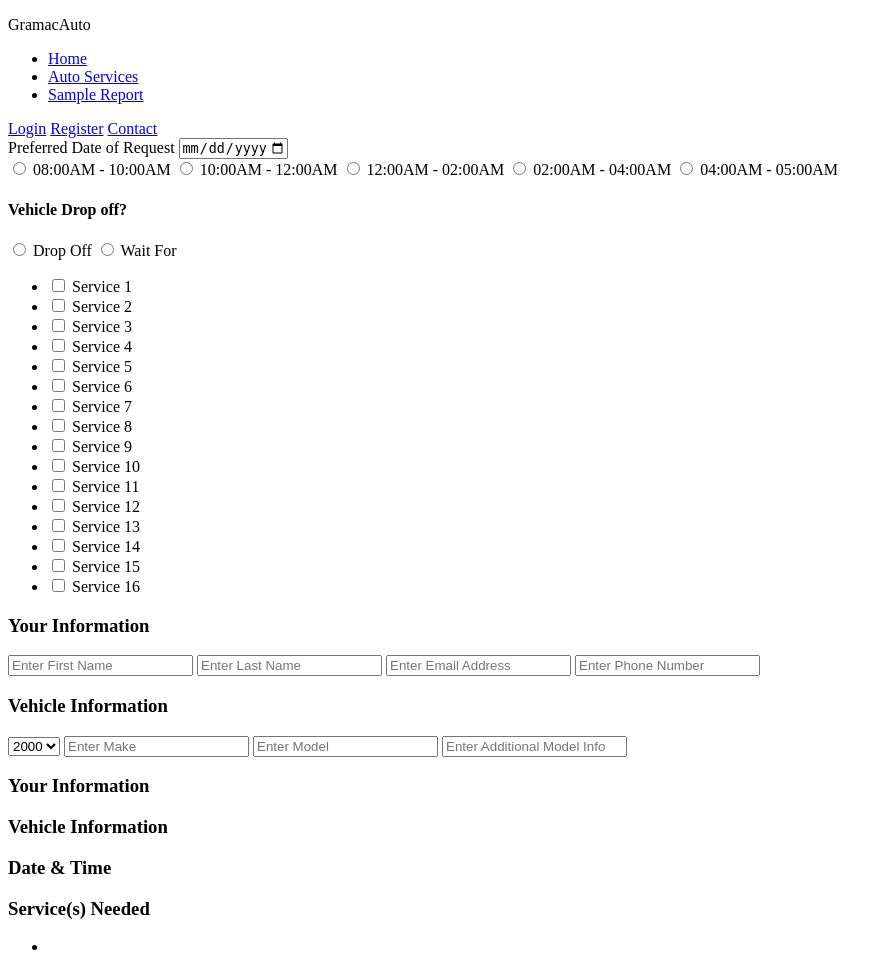
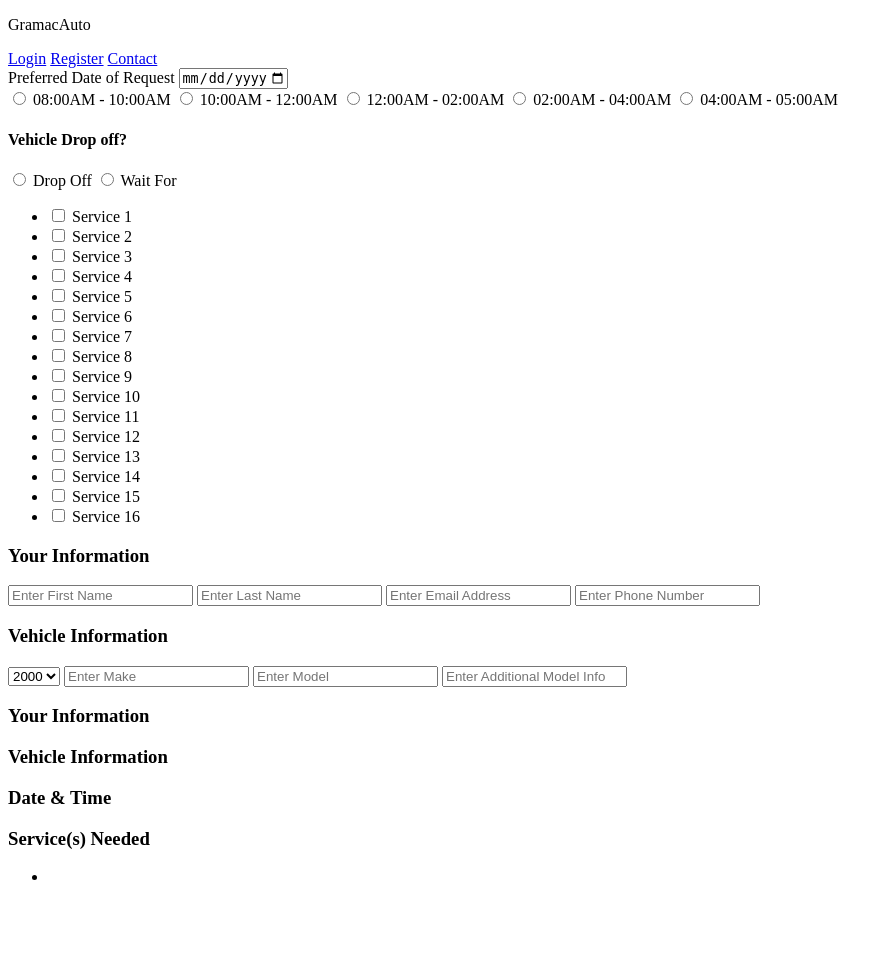
Before and after one commit to Saaeen-Grant-UWI/COMP2140-Project, a PHP site: page /appointment.php in a window 1280 px wide. Shown: the whole page, without its empty margins (0-893 px from the left). After the commit the page ends 880 px from the top, so only its background shows below. Run offline with PHP 8.4, Linux system fonts and the light colour scheme.

Commit message:
Updated header.php

```diff
--- a/pages/includes/header.php
+++ b/pages/includes/header.php
@@ -1,11 +1,6 @@
 <header>
     <div class="container">
     <p><a href="index.php" style="text-decoration: none; color: inherit;">GramacAuto</a></p>
-        <ul>
-            <li><a href="index.php">Home</a></li>
-            <li><a href="#">Auto Services</a></li>
-            <li><a href="#">Sample Report</a></li>
-        </ul>
         <div class="call-to-action-container">
             <a href="login.php" class="login-btn">Login</a>
             <a href="register.php" class="register-btn">Register</a>
--- a/pages/index.php
+++ b/pages/index.php
@@ -12,10 +12,9 @@
     <?php
         include('includes/header.php');
     ?>
-
     <section>
         <div class="poster">
-            <h1 class="hero-title-text">Find Critical Vehicle Information</h1>
+            <h1 class="hero-title-text">Set An Appointment with Gramac Auto Repair</h1>
             <p class="hero-subtitle">Welcome to Gramac Auto Repair and Service Limited, where excellence is our standard. Utilize our website to schedule appointments, purchase genuine parts online, and receive detailed reports when necessary. Our dedicated professionals ensure top-notch service, guaranteeing your vehicle's longevity and performance. Drive confidently, knowing your vehicle is in the hands of professionals dedicated to quality service.</p>
             <a href="appointment.php" class="appointment-btn" id="hero-btn">Set Appointment</a>
             <ul>
@@ -25,7 +24,7 @@
             </ul>
         </div>
         <div class="car-image-container">
-            <img class="car_image" src="car_image.jpg" alt="Description of the image">
+            <img class="car_image" src="car.png" alt="Description of the image">
         </div>
     </section>
 
```
Also changed, not shown: pages/car.png (added).
